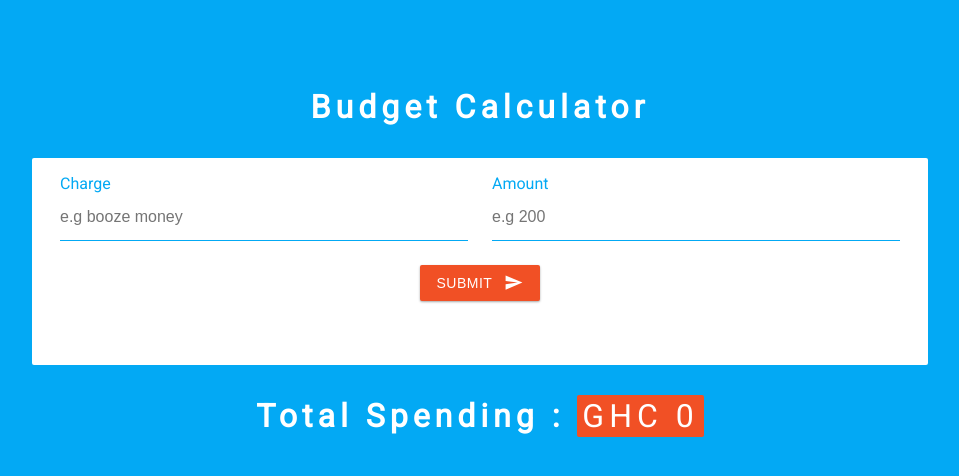
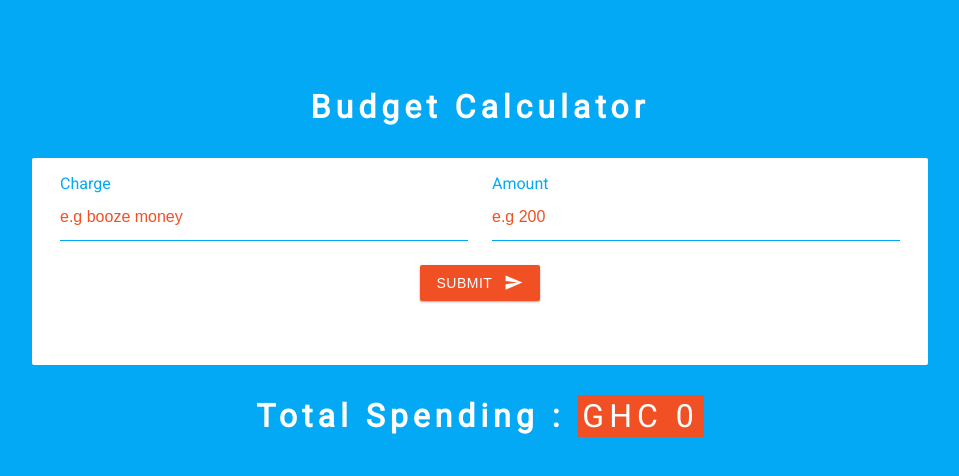
Before and after one commit to FatTonyy/Budget-calculator, a React (Create React App) app: page / in a window 1280 px wide. Shown: the top 476 px of the page, without its empty margins (160-1119 px from the left). Built offline with nearby package versions, Linux system fonts and the light colour scheme.

Commit message:
styled placeholder

```diff
--- a/src/App.css
+++ b/src/App.css
@@ -155,6 +155,10 @@ label {
   border-radius: 2px;
   text-transform: capitalize;
 }
+
+::placeholder {
+  color: var(--primaryColor);
+}
 .alert-danger {
   background: var(--mainRed);
 }
```
